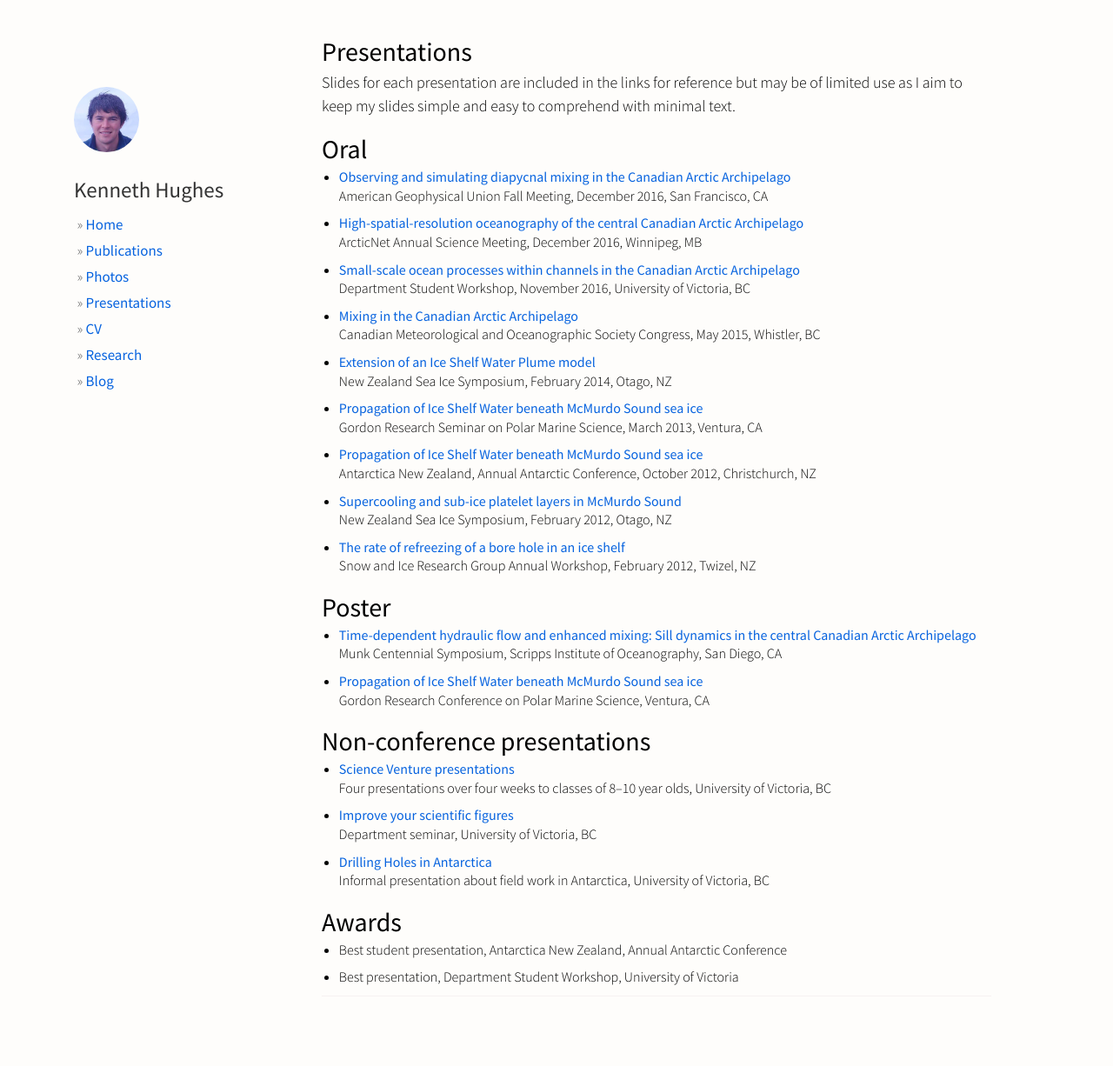
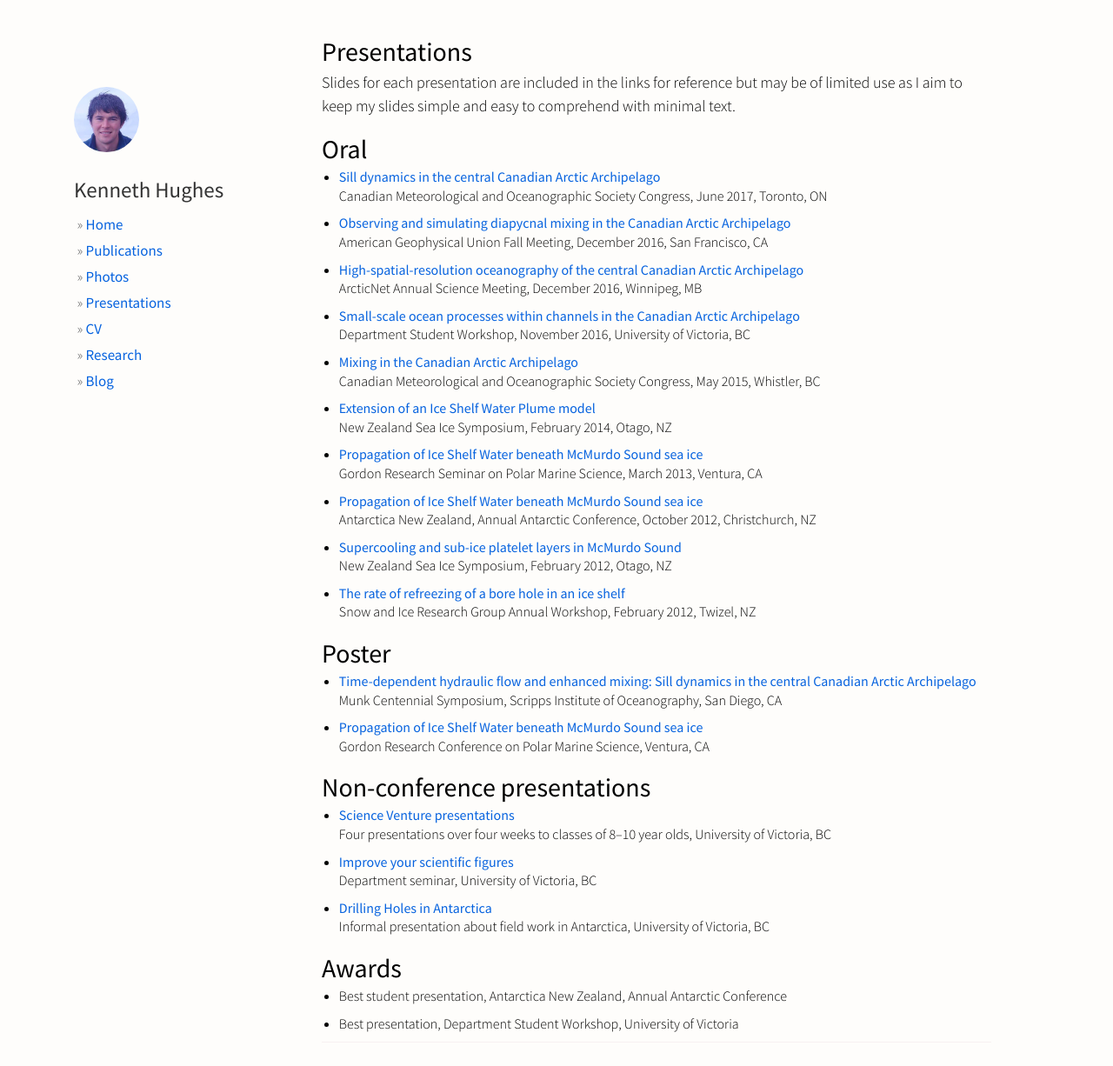
Before and after one commit to hugke729/hugke729.github.io, a Jekyll site: the page built from presentations/index.md, in a window 1280 px wide and 1252 px high. Shown: the top 1226 px of the window at 87% size. Built offline with Jekyll 4.4.1, drawn with Linux system fonts in a browser that asks for light colours; nearby versions of some CDN libraries.

Commit message:
Add cmos presentation

```diff
--- a/presentations/index.md
+++ b/presentations/index.md
@@ -12,6 +12,9 @@
 Slides for each presentation are included in the links for reference but may be of limited use as I aim to keep my slides simple and easy to comprehend with minimal text.
 
 ## Oral
+
+* [Sill dynamics in the central Canadian Arctic Archipelago](/presentations/cmos_2017.pdf)
+Canadian Meteorological and Oceanographic Society Congress, June 2017, Toronto, ON
 
 * [Observing and simulating diapycnal mixing in the Canadian Arctic Archipelago](/presentations/agu.pdf)
 American Geophysical Union Fall Meeting, December 2016, San Francisco, CA
```
Also changed, not shown: 1 other file.
